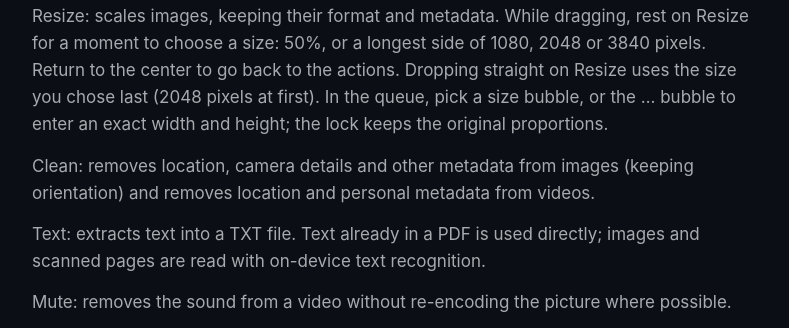
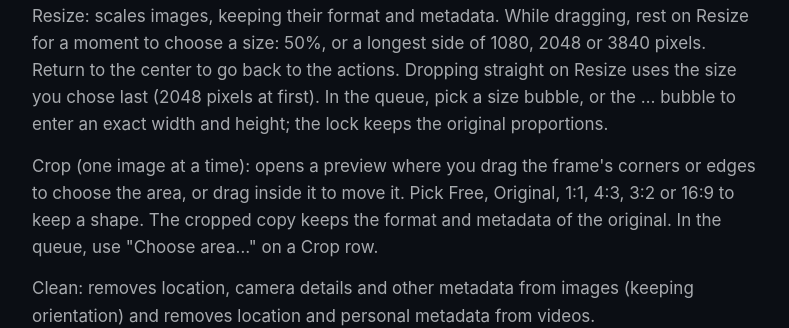
Before and after one commit to patrikvuic/bubbleshift-site, a plain HTML site: page support/index.html in a window 1280 px wide. Shown: the part 1340-1668 px from the top of the page, without its empty margins (244-1033 px from the left). Drawn offline with Linux system fonts and the light colour scheme.

Commit message:
Support: Crop

```diff
--- a/support/index.html
+++ b/support/index.html
@@ -34,6 +34,7 @@
 <p>Merge (two or more files): combines PDFs and images into one PDF, in the order they were dragged.</p>
 <p>Split: saves every page of a PDF as its own PDF, in a new folder.</p>
 <p>Resize: scales images, keeping their format and metadata. While dragging, rest on Resize for a moment to choose a size: 50%, or a longest side of 1080, 2048 or 3840 pixels. Return to the center to go back to the actions. Dropping straight on Resize uses the size you chose last (2048 pixels at first). In the queue, pick a size bubble, or the … bubble to enter an exact width and height; the lock keeps the original proportions.</p>
+<p>Crop (one image at a time): opens a preview where you drag the frame&#x27;s corners or edges to choose the area, or drag inside it to move it. Pick Free, Original, 1:1, 4:3, 3:2 or 16:9 to keep a shape. The cropped copy keeps the format and metadata of the original. In the queue, use &quot;Choose area…&quot; on a Crop row.</p>
 <p>Clean: removes location, camera details and other metadata from images (keeping orientation) and removes location and personal metadata from videos.</p>
 <p>Text: extracts text into a TXT file. Text already in a PDF is used directly; images and scanned pages are read with on-device text recognition.</p>
 <p>Mute: removes the sound from a video without re-encoding the picture where possible.</p>
```
